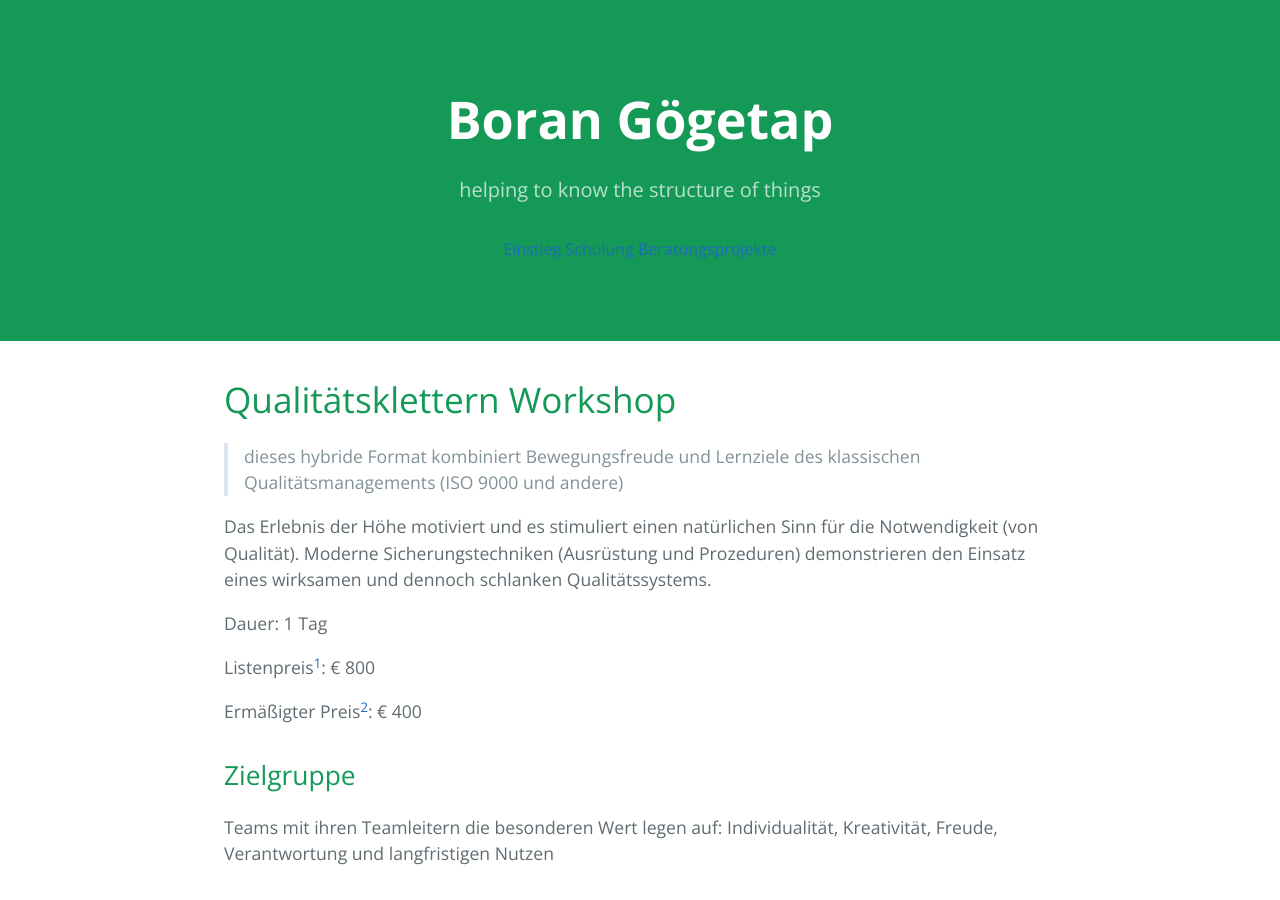
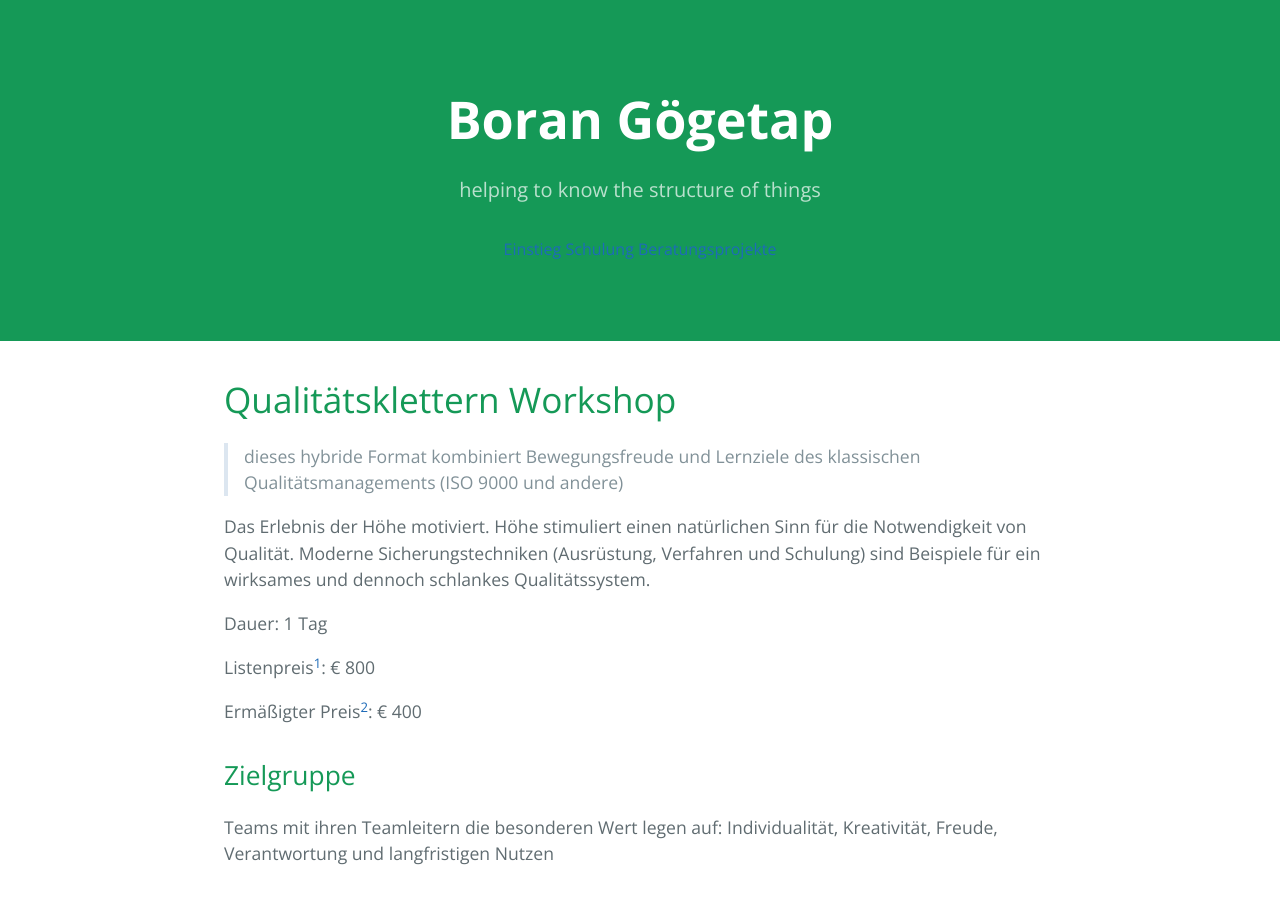
Before and after one commit to borango/borango.github.io, a Jekyll site: the page built from qualitaetsklettern/index.md, in a window 1280 px wide and 900 px high. Built offline with Jekyll 4.4.1, drawn with Linux system fonts in a browser that asks for light colours; our own code applies the rules of GitHub Pages for plain Markdown files.

Commit message:
kleine Übung mit Liquid und includes

```diff
--- a/qualitaetsklettern/index.md
+++ b/qualitaetsklettern/index.md
@@ -1,16 +1,15 @@
 ---
+title: Qualitätsklettern Workshop
+days: 1
+daylistprice: 800
 ---
-# Qualitätsklettern Workshop
+# {{ page.title }}
 
 > dieses hybride Format kombiniert Bewegungsfreude und Lernziele des klassischen Qualitätsmanagements (ISO 9000 und andere)
 
-Das Erlebnis der Höhe motiviert und es stimuliert einen natürlichen Sinn für die Notwendigkeit (von Qualität). Moderne Sicherungstechniken (Ausrüstung und Prozeduren) demonstrieren den Einsatz eines wirksamen und dennoch schlanken Qualitätssystems.
+Das Erlebnis der Höhe motiviert. Höhe stimuliert einen natürlichen Sinn für die Notwendigkeit von Qualität. Moderne Sicherungstechniken (Ausrüstung, Verfahren und Schulung) sind Beispiele für ein wirksames und dennoch schlankes Qualitätssystem.
 
-Dauer: 1 Tag
-
-Listenpreis[^1]: € 800
-
-Ermäßigter Preis[^2]: € 400
+{% include training-numbers.md %}
 
 ## Zielgruppe
 
```
Also changed, not shown: _includes/training-numbers.md (added, +5 -0 lines), cmdb/modellierung/index.md (+5 -6 lines), scrum-agile-lean-training/index.md (+5 -6 lines).
